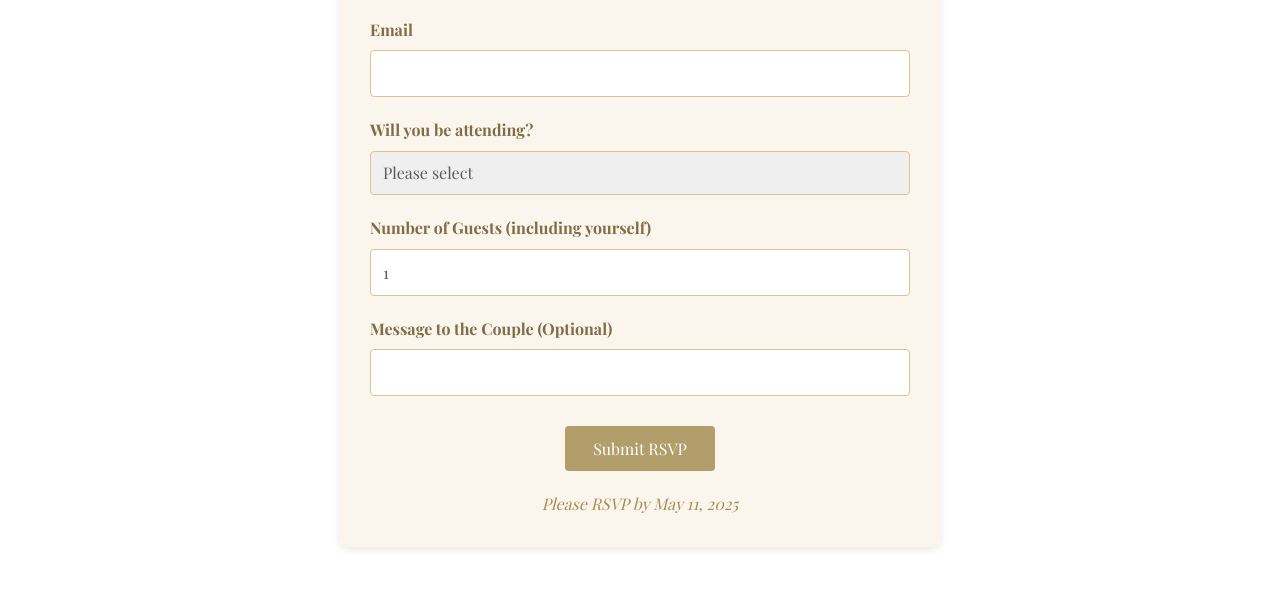
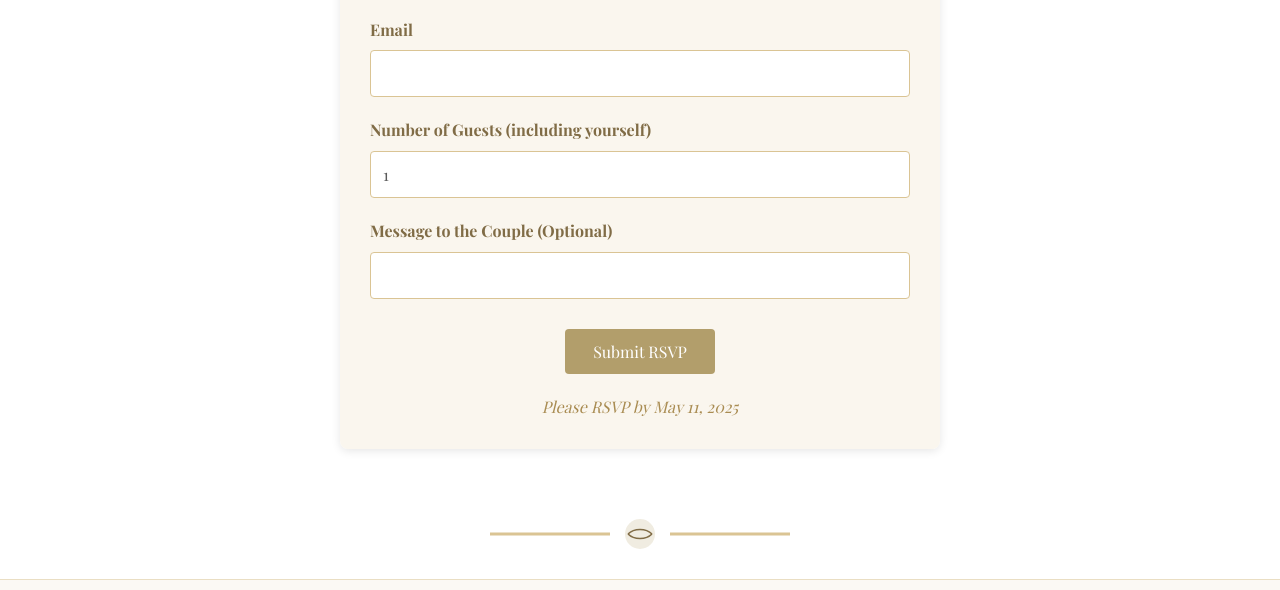
Before and after one commit to salwan-aldhahab/Wedding-Website, a plain HTML site: page index.html in a window 1280 px wide. Shown: the part 2760-3350 px from the top of the page. Drawn offline with nearby package versions, Linux system fonts and the light colour scheme.

Commit message:
remove form "wiil you be attending ?" section

```diff
--- a/index.html
+++ b/index.html
@@ -607,14 +607,7 @@
                         <input type="email" id="email" name="email" required>
                     </div>
 
-                    <div class="form-group">
-                        <label for="attendance">Will you be attending?</label>
-                        <select id="attendance" name="attendance" required>
-                            <option value="">Please select</option>
-                            <option value="yes">Joyfully Accept</option>
-                            <option value="no">Regretfully Decline</option>
-                        </select>
-                    </div>
+                    <!-- Removed the "Will you be attending?" section -->
 
                     <div class="form-group">
                         <label for="guests">Number of Guests (including yourself)</label>
```
